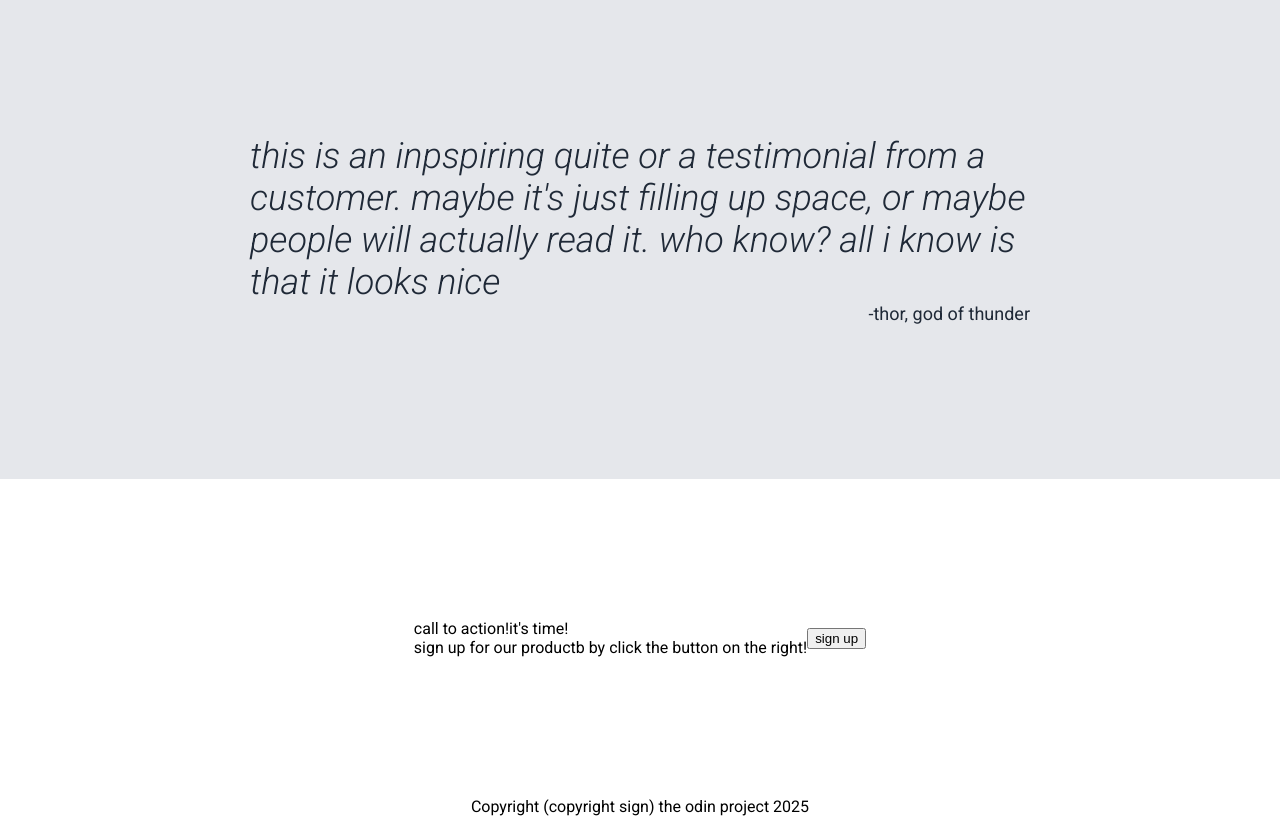
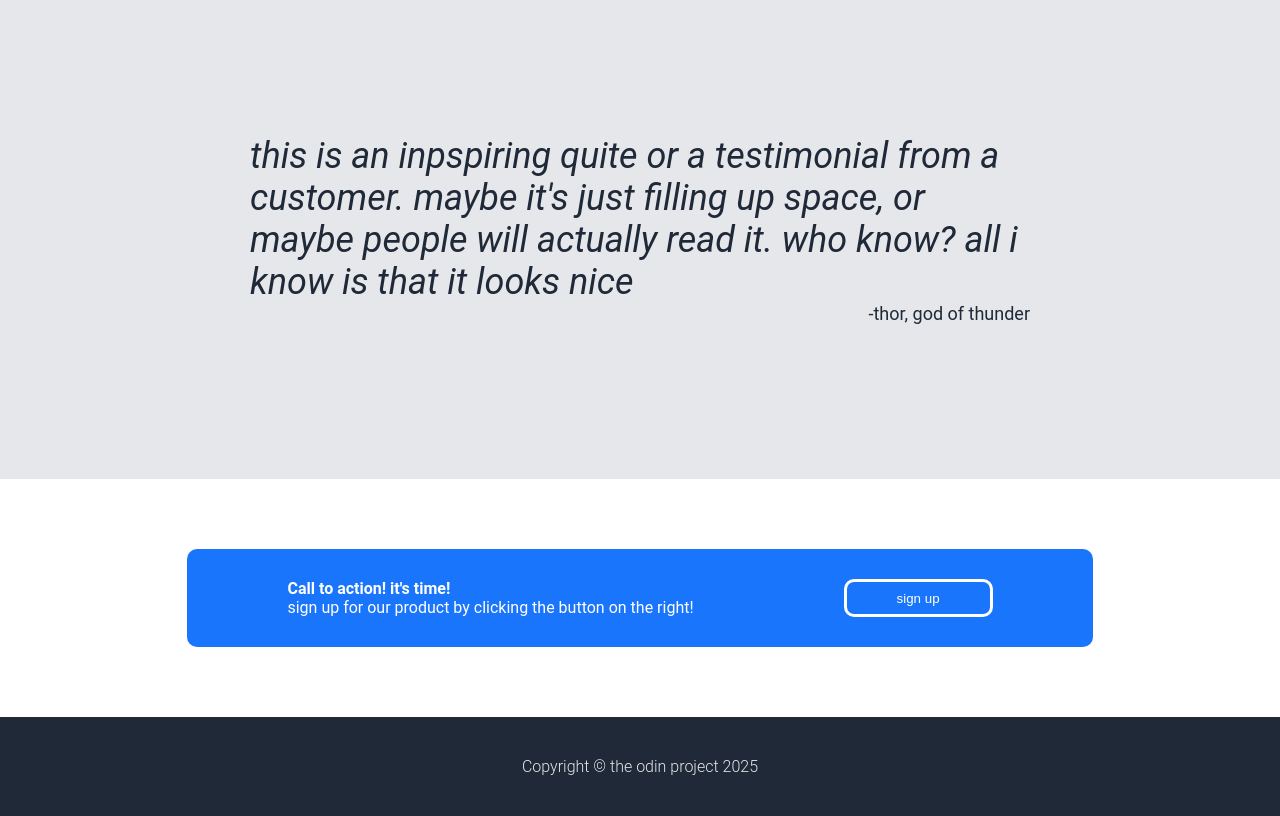
Before and after one commit to majd-plusplus/landing-page, a plain HTML site: page index.html in a window 1280 px wide. Shown: the part 880-1696 px from the top of the page. Drawn offline with Linux system fonts and the light colour scheme; a web font is replaced by a local one.

Commit message:
the page is done

```diff
--- a/index.html
+++ b/index.html
@@ -77,15 +77,15 @@
     </div>
 
     <div class="sign content">
-        <div class="sign">
+        <div class="signbox">
             <div class="signtext">
 
-                <div class="hook"> call to
-                action!it's time!
+                <div class="hook"> Call to
+                action! it's time!
                 </div>
 
                 <div class="hooktext"> sign up for our
-                 productb by click the button
+                 product by clicking the button
                  on the right!
                 </div>
 
@@ -95,7 +95,7 @@
     </div>
 
     <div class="footer content">
-        Copyright (copyright sign) the odin project 2025
+        Copyright &copy the odin project 2025
     </div>
 
 </body>
--- a/style.css
+++ b/style.css
@@ -1,4 +1,34 @@
-@import url('https://fonts.googleapis.com/css2?family=Roboto:ital,wght@0,100..900;1,100..900&display=swap');
+/* @import url('https://fonts.googleapis.com/css2?family=Roboto:ital,wght@0,100..900;1,100..900&display=swap');
+  */
+@font-face {
+    font-family: roboto ;
+    src: url(font/static/Roboto-Regular.ttf);
+    font-weight: normal;
+    font-style: normal;
+}
+@font-face {
+    font-family: roboto ;
+    font-style: italic;
+    font-weight: normal;
+    src: url(font/static/Roboto-Italic.ttf);
+}
+@font-face {
+    font-family: roboto ;
+    font-weight: 500;
+    src: url(font/static/Roboto-Bold.ttf);
+}
+@font-face {
+    font-family: roboto ;
+    font-weight: 800;
+    src: url(font/static/Roboto-ExtraBold.ttf);
+}
+@font-face {
+    font-family: roboto ;
+    font-style: italic;
+    font-weight: 300;
+    src: url(font/static/Roboto-ThinItalic.ttf);
+}
+
 
  body{
     display:flex;
@@ -46,6 +76,8 @@
     margin-right:auto;
     color:#f9faf8;
     font-size:24px;
+    font-weight: 500;
+    font-family: "roboto";
 }
 
 .description{
@@ -122,6 +154,9 @@ a{
     flex-direction: column;
     width:150px;
     height:200px;
+    color: #1f2937;
+    justify-content: center;
+    text-align: center;
 }
 
 .card{
@@ -141,7 +176,8 @@ a{
 }
 
 .quote-text{
-    font-weight: 300;
+    font-family: "roboto";
+
     font-style: italic;
     color:#1f2937;
     font-size: 36px;
@@ -163,9 +199,38 @@ a{
 }
 
 .signbox{
-
+    background-color: rgb(26, 117, 253);
+    display:flex;
+    gap:150px;
+    padding:30px 100px;
+    border-radius: 10px;
+    color:white;
 }
 
+.hook{
+    font-weight: 700;
+}
+.signbutton{
+    display:flex;
+    justify-content: center;
+    align-items: center;
+    background-color: rgb(26, 117, 253);
+    border:solid white;
+    border-radius: 10px;
+    padding:0 50px;
+    color:white;
+}
+
+
+.footer{
+    display:flex;
+    justify-content: center;
+    align-items: center;
+    padding:40px;
+    background-color: #1f2937;
+    color:#e5e7eb;
+    font-weight: 300;
+}
 /* *{
     border:red solid 0.5px;
 } */
```
